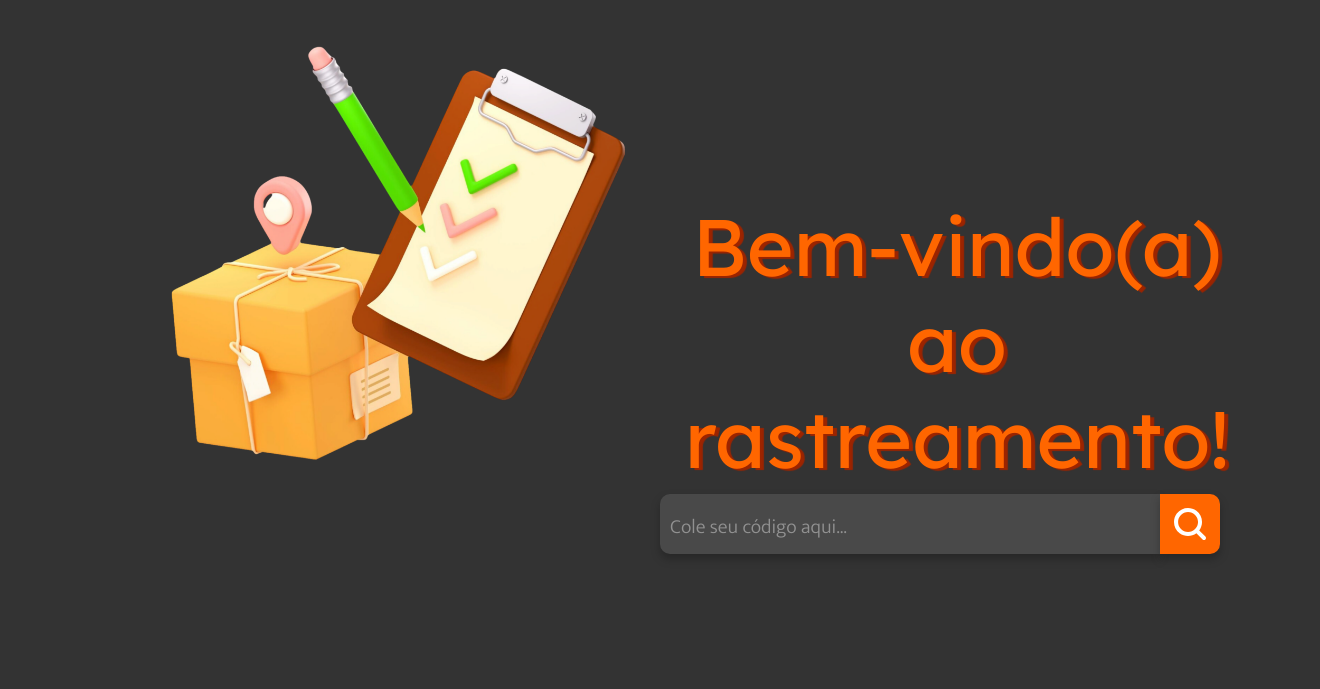
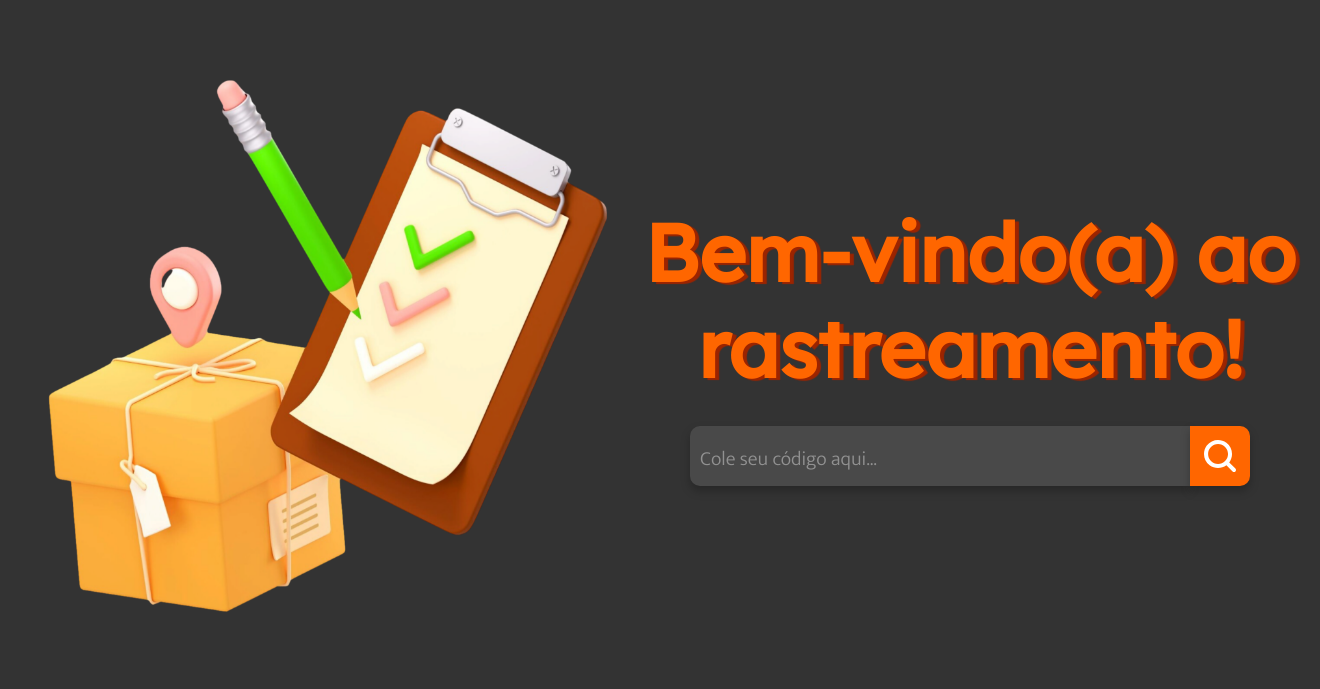
Before and after one commit to thayM/TCC_Amazing-Custom, a PHP site: page / in a window 1320 px wide. Shown: the part 85-774 px from the top of the page. Run offline with PHP 8.4, Linux system fonts and the light colour scheme.

Commit message:
ajuste css page Rastreamento

```diff
--- a/Cliente/assets/css/style_modal.css
+++ b/Cliente/assets/css/style_modal.css
@@ -1,43 +1,35 @@
-/* .modal{
+.forms{
     justify-content: center;
-    background-color: #595959;
-    width: 950px;
-    height: 476px;
+    width: 600px;
+    align-items: center;
     border-radius: 20px;
-    margin-top: 9%;
     display: flex;
-} */
+    margin: 20px;
+}
+
+.ladoDir{
+    margin-left: -30px;
+}
 
 .img{
-    margin-left: 10%;
-    height: 40%;
-    width: 40%;
-}
-
-.forms{
-    display: flex;
+    height: 650px;
+    width: 650px;
 }
 
 .titulo{
-    width: 90%;
-    margin-top: 30%;
-    margin-right: 20%;
+    width: 700px;
+    margin: 0 0 30px;
     color: #F60;
     text-align: center;
     font-size: 80px;
+    font-weight: 700;
     text-shadow: 4px 2px 1px #9C2400;
-}
-
-.modal-body{
-    display: flex;
-    flex-direction: column;
-    align-items: center;
-    justify-content: space-around;
-    margin: 10% 0;
 }
 
 .search{
     display: flex;
+    justify-content: center;
+    align-items: center;
 }
 
 #barraBusca{
--- a/Cliente/index.php
+++ b/Cliente/index.php
@@ -16,14 +16,17 @@
     <title>Página de rastreio</title>
 </head>
 
-<body>
     <header class="d-flex align-items-center">
         <img src="../assets/img/Logo.png" alt="Logo" class="logo">
     </header>
 
+<body>
+    <main>
     <div class="forms" tabindex="-1" role="dialog">
+        <div class="ladoEsq">
         <img src="assets/img/3df6ea7a81f431aebf154df61490823c.png" class="img" alt="ilustração">
-        <div class="">
+        </div>
+        <div class="ladoDir">
             <h2 class="titulo">Bem-vindo(a) ao rastreamento!</h2>
             <form action="functions/func_rastreio.php" method="post">
             <div class="search">
@@ -33,5 +36,6 @@
             </form>
         </div>
     </div>
+    </main>
 </body>
 </html>
```
